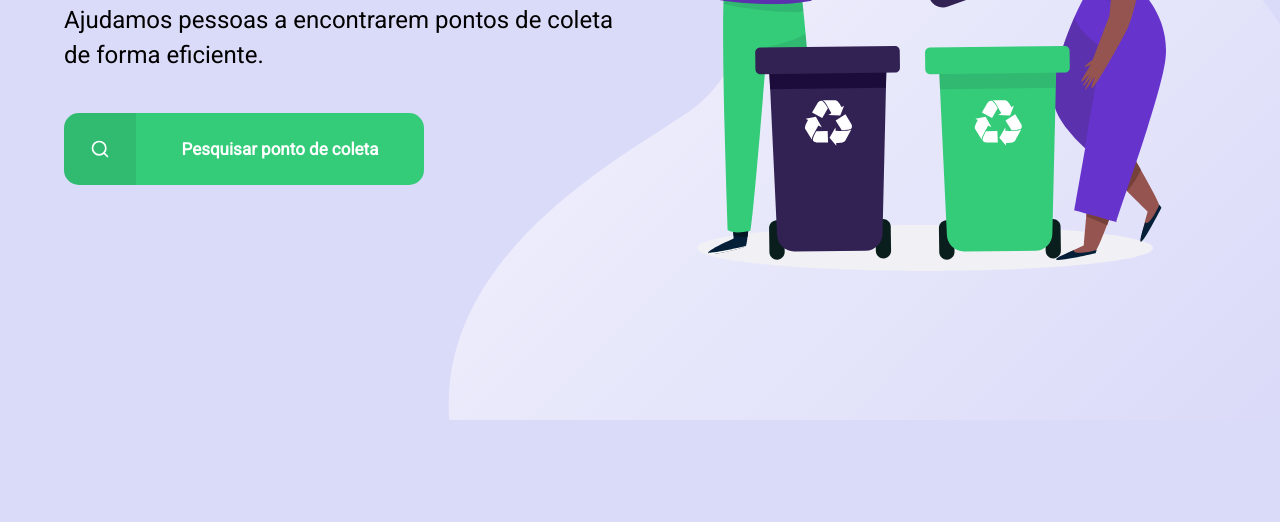
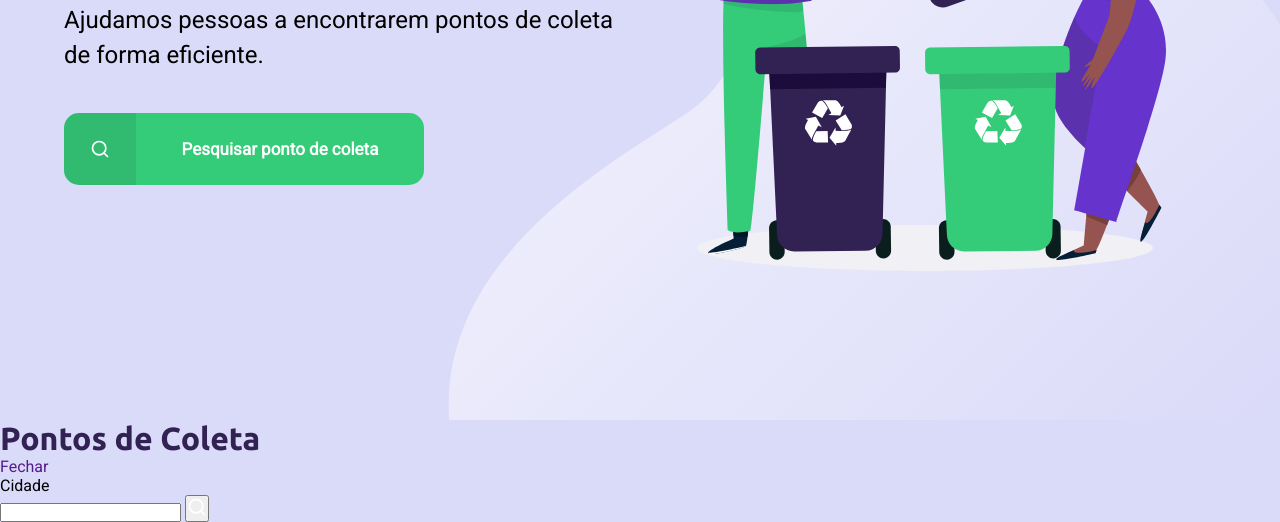
Before and after one commit to kbath2/Ecoleta, a plain HTML site: page index.html in a window 1280 px wide. Shown: the part 380-902 px from the top of the page. Before the commit the page ends 800 px from the top, so only its background shows below. Drawn offline with Linux system fonts and the light colour scheme.

Commit message:
Criação do modal de busca

```diff
--- a/index.html
+++ b/index.html
@@ -32,6 +32,23 @@
             </div>
         </div>
 
+        <div id="modal">
+            <div class="contente">
+                <div class="header">
+                    <h1>Pontos de Coleta</h1>
+                    <a href="">Fechar</a>
+                </div>
+                <form action="">
+                    <label for="search">Cidade</label>
+                    <div class="search field">
+                        <input type="text" name="search">
+                        <button>
+                            <img src="/src/img/search.svg" alt="Buscar">
+                        </button>
+                    </div>
+                </form>
+            </div>
+        </div>
     </body>
 
 </html>
```
